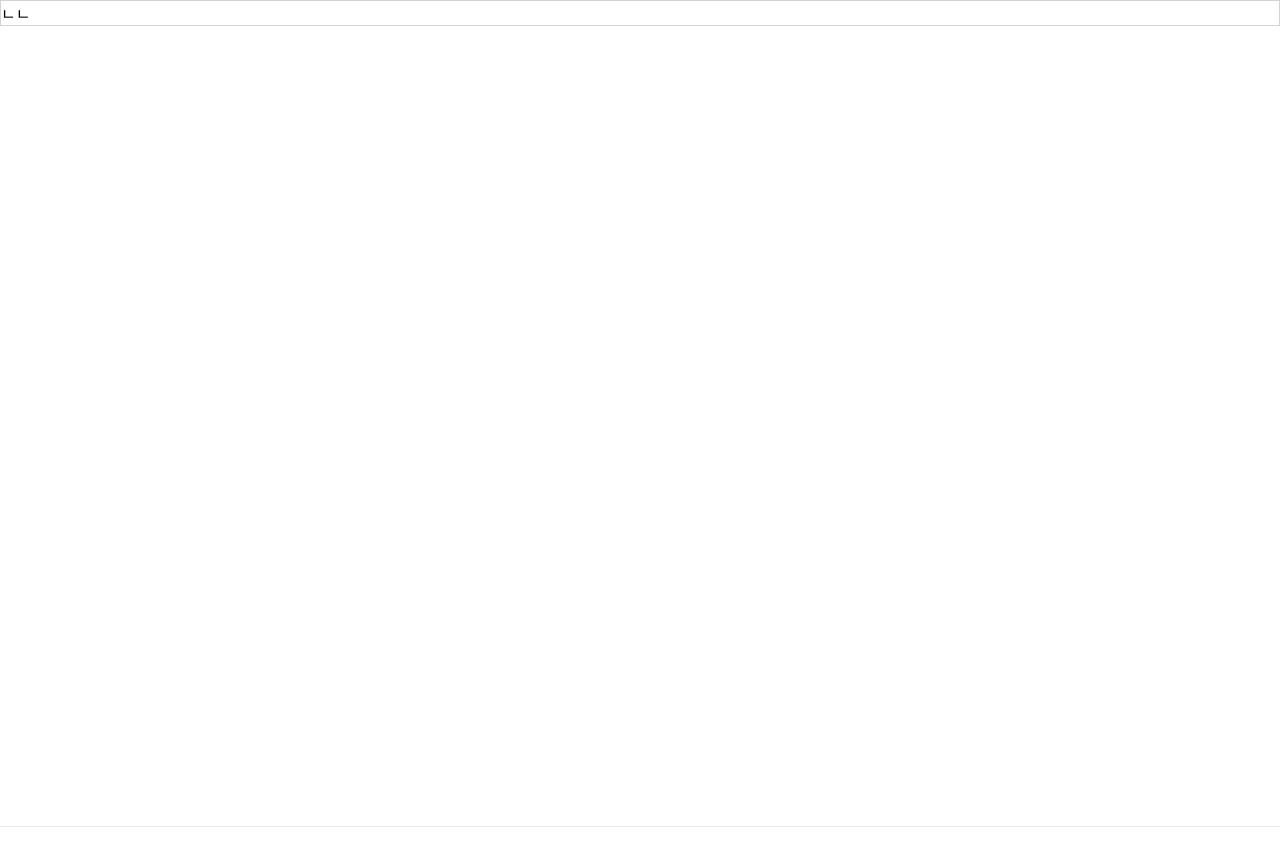
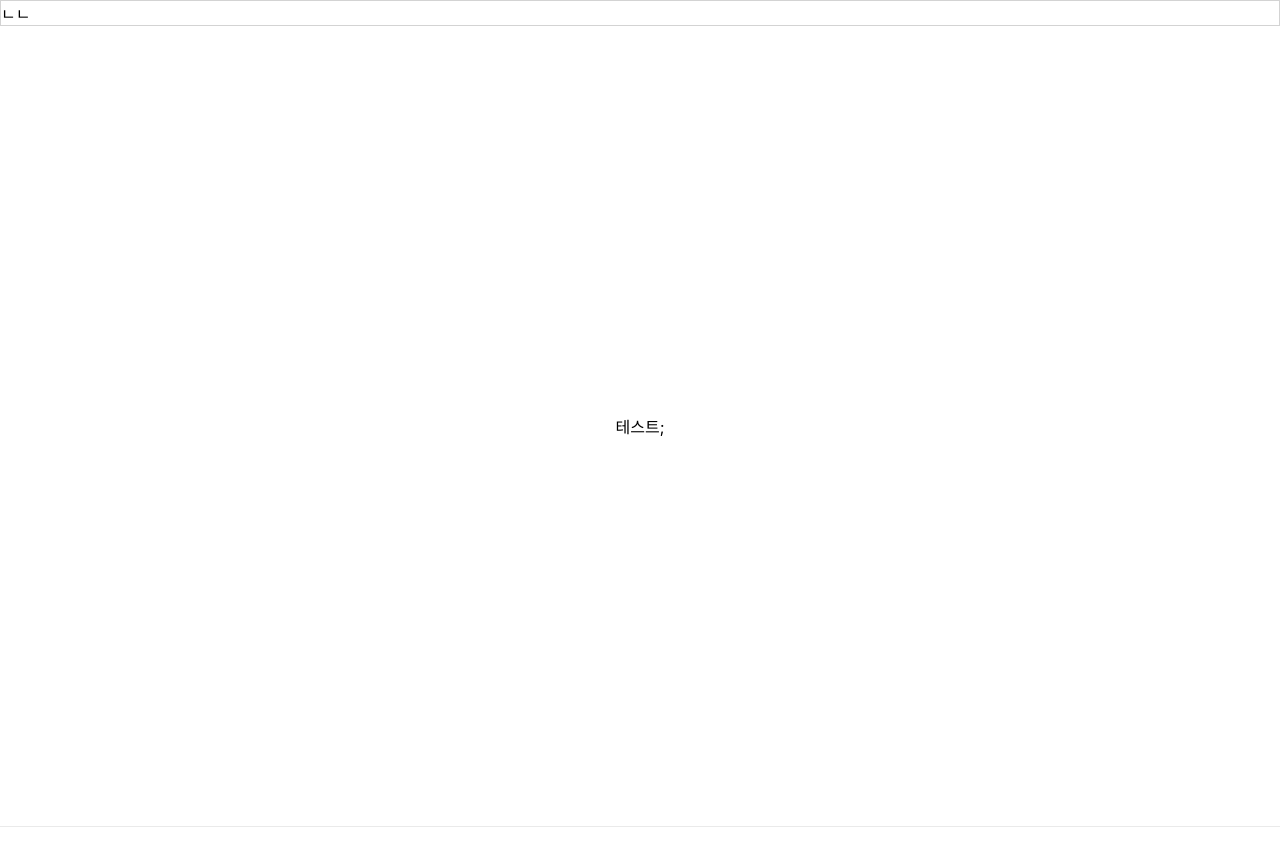
Before and after one commit to sadie100/Interaction, a Next.js app: page / in a window 1280 px wide. Shown: the top 866 px of the page. Built offline with nearby package versions, Linux system fonts and the light colour scheme.

Commit message:
fix : Layout app에 붙임

```diff
--- a/components/Layout.tsx
+++ b/components/Layout.tsx
@@ -1,4 +1,6 @@
 import Navbar from "@/components/Navbar";
+import styles from "@/styles/Home.module.css";
+import Head from "next/head";
 
 type LayoutProps = {
   children?: React.ReactNode;
@@ -7,8 +9,15 @@ type LayoutProps = {
 export default function Layout({ children }: LayoutProps) {
   return (
     <>
+      <Head>
+        <title>Interaction</title>
+        <meta name="description" content="Generated by create next app" />
+        <link rel="icon" href="/favicon.ico" />
+      </Head>
       <Navbar />
-      <main>{children}</main>
+
+      <main className={styles.main}>{children}</main>
+      <footer className={styles.footer}></footer>
     </>
   );
 }
--- a/pages/_app.tsx
+++ b/pages/_app.tsx
@@ -1,8 +1,13 @@
 import "../styles/globals.css";
 import type { AppProps } from "next/app";
+import Layout from "@/components/Layout";
 
 function MyApp({ Component, pageProps }: AppProps) {
-  return <Component {...pageProps} />;
+  return (
+    <Layout>
+      <Component {...pageProps} />;
+    </Layout>
+  );
 }
 
 export default MyApp;
--- a/pages/index.tsx
+++ b/pages/index.tsx
@@ -1,23 +1,7 @@
 import type { NextPage } from "next";
-import Head from "next/head";
-import Image from "next/image";
-import styles from "../styles/Home.module.css";
-import Layout from "@/components/Layout";
 
 const Home: NextPage = () => {
-  return (
-    <Layout>
-      <Head>
-        <title>Create Next App</title>
-        <meta name="description" content="Generated by create next app" />
-        <link rel="icon" href="/favicon.ico" />
-      </Head>
-
-      <main className={styles.main}></main>
-
-      <footer className={styles.footer}></footer>
-    </Layout>
-  );
+  return <>테스트</>;
 };
 
 export default Home;
```
